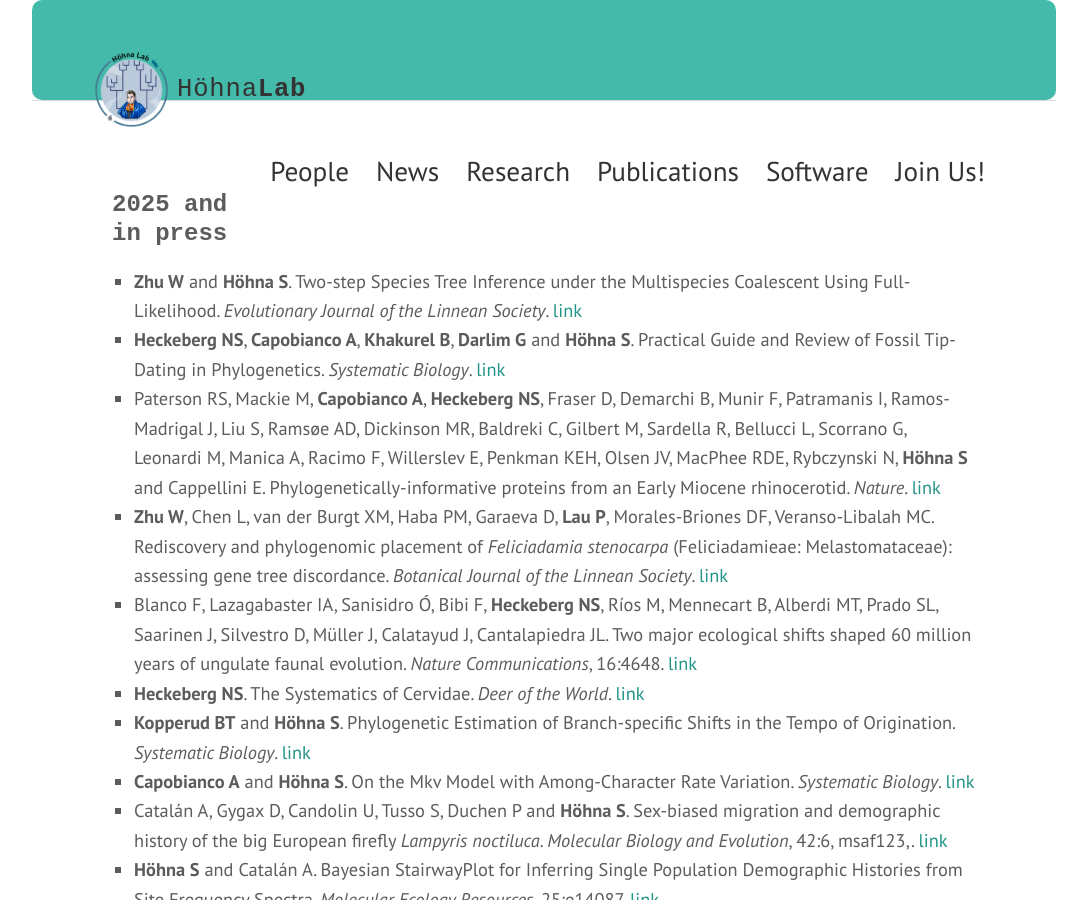
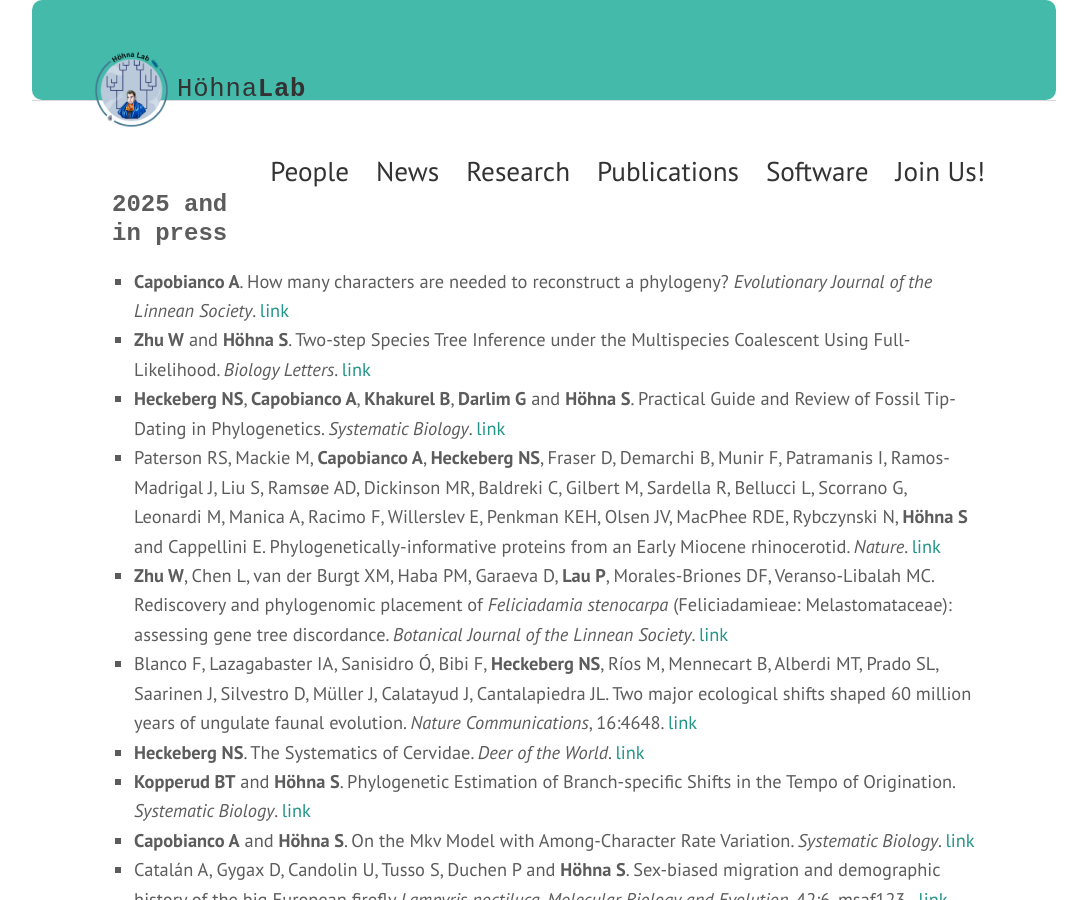
Before and after one commit to hoehnalab/hoehnalab.github.io, a Jekyll site: the page built from publications.md, in a window 1280 px wide and 900 px high. Shown: the whole window, without its empty margins (96-1183 px from the left). Built offline with Jekyll 4.4.1, drawn with Linux system fonts in a browser that asks for light colours; some web fonts are replaced.

Commit message:
Update publications.md
Adding Alessio's manuscript

```diff
--- a/publications.md
+++ b/publications.md
@@ -4,7 +4,9 @@
 permalink: /publications/
 ---
 <h3>2025 and in press</h3>
-- <strong>Zhu W</strong> and <strong>Höhna S</strong>. Two-step Species Tree Inference under the Multispecies Coalescent Using Full-Likelihood. *Evolutionary Journal of the Linnean Society*. [link](https://doi.org/10.1093/evolinnean/kzaf018)
+- <strong>Capobianco A</strong>. How many characters are needed to
+reconstruct a phylogeny? *Evolutionary Journal of the Linnean Society*. [link](https://doi.org/10.1093/evolinnean/kzaf018)
+- <strong>Zhu W</strong> and <strong>Höhna S</strong>. Two-step Species Tree Inference under the Multispecies Coalescent Using Full-Likelihood. *Biology Letters*. [link](https://doi.org/10.1098/rsbl.2025.0288)
 - <strong>Heckeberg NS</strong>, <strong>Capobianco A</strong>, <strong>Khakurel B</strong>, <strong>Darlim G</strong> and <strong>Höhna S</strong>. Practical Guide and Review of Fossil Tip-Dating in Phylogenetics. *Systematic Biology*. [link](https://doi.org/10.1093/sysbio/syaf050)
 - Paterson RS, Mackie M, <strong>Capobianco A</strong>, <strong>Heckeberg NS</strong>, Fraser D, Demarchi B, Munir F, Patramanis I, Ramos-Madrigal J, Liu S, Ramsøe AD, Dickinson MR, Baldreki C, Gilbert M, Sardella R, Bellucci L, Scorrano G, Leonardi M, Manica A, Racimo F, Willerslev E, Penkman KEH, Olsen JV, MacPhee RDE, Rybczynski N, <strong>Höhna S</strong> and Cappellini E. Phylogenetically-informative proteins from an Early Miocene rhinocerotid. *Nature*. [link](https://doi.org/10.1038/s41586-025-09231-4)
 - <strong>Zhu W</strong>, Chen L, van der Burgt XM, Haba PM, Garaeva D, <strong>Lau P</strong>, Morales-Briones DF, Veranso-Libalah MC. Rediscovery and phylogenomic placement of *Feliciadamia stenocarpa* (Feliciadamieae: Melastomataceae): assessing gene tree discordance. *Botanical Journal of the Linnean Society*. [link](https://doi.org/10.1093/botlinnean/boaf047)
```
